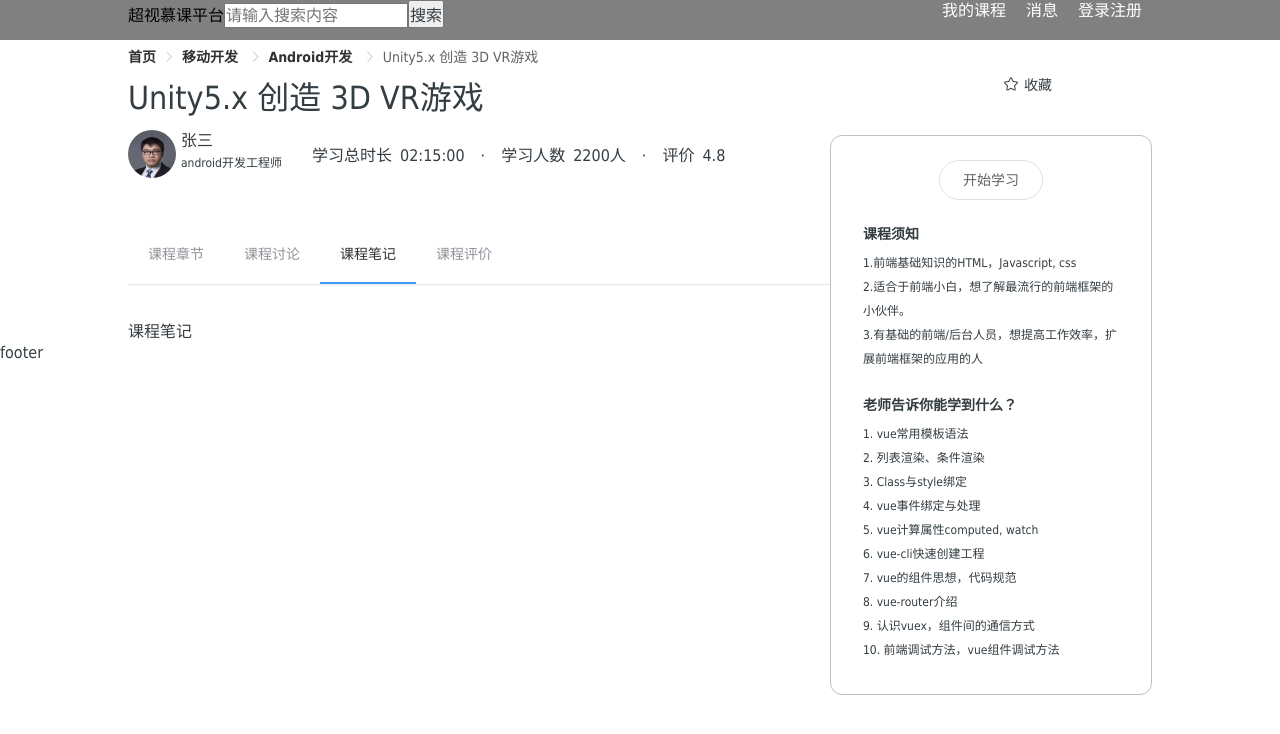
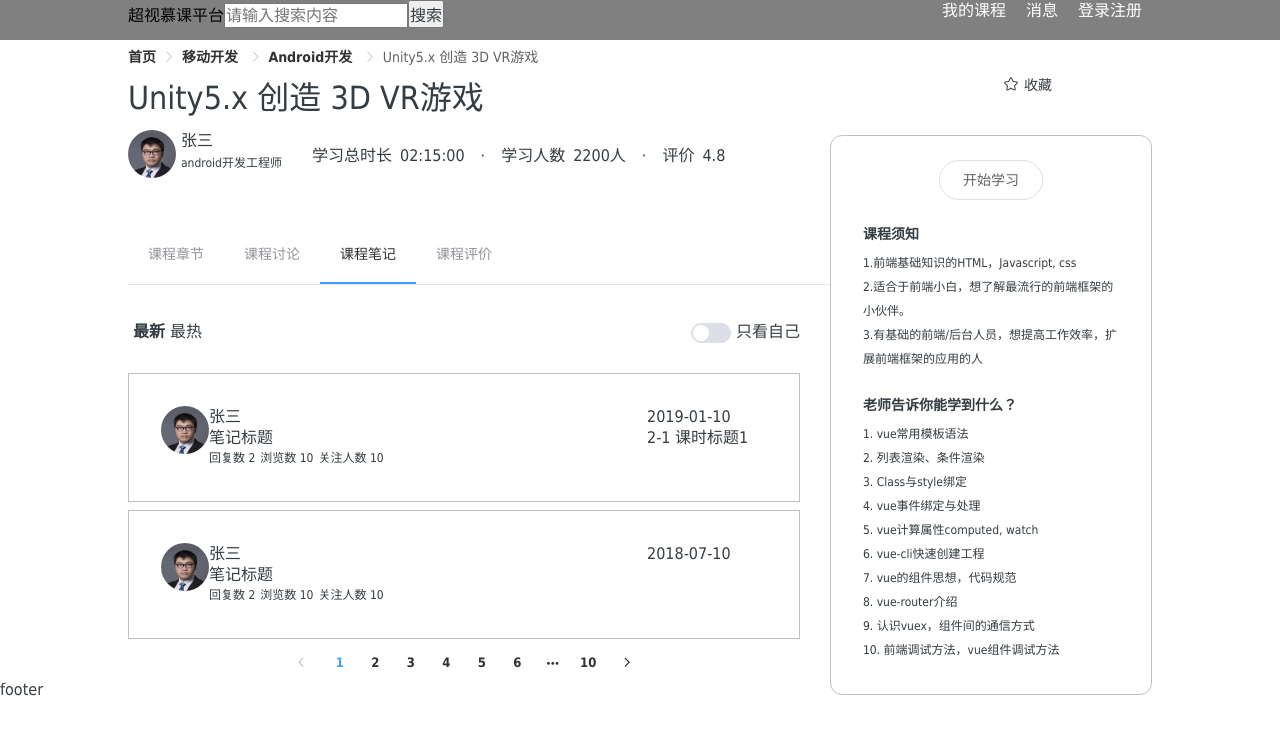
Before and after one commit to clummm/mooc, a Vue app: page /course/1/notes in a window 1280 px wide. Shown: the top 734 px of the page. Built offline with nearby package versions, Linux system fonts and the light colour scheme.

Commit message:
完成课程详情页的课程笔记部分：过滤条件支持查看全部笔记和自己笔记，排序规则支持最新和最热

```diff
--- a/src/components/course/forum/js/forum.js
+++ b/src/components/course/notes/js/NOTES.js
@@ -1,10 +1,10 @@
 import user from '../../../../common/user.jpg'
 
-const FORUM = {
-  forum: [
+const NOTES = {
+  notes: [
     {
       id: 100,
-      title: '讨论标题',
+      title: '笔记标题',
       createTime: '2019-01-10',
       replyCount: 2,
       pageViews: 10,
@@ -25,7 +25,7 @@ const FORUM = {
     },
     {
       id: 100,
-      title: '讨论标题',
+      title: '笔记标题',
       createTime: '2018-07-10',
       replyCount: 2,
       pageViews: 10,
@@ -37,7 +37,7 @@ const FORUM = {
       }
     }
   ],
-  forumNum: 100
+  notesNum: 100
 }
 
-export { FORUM }
+export { NOTES }
--- a/src/components/course/notes/notes.vue
+++ b/src/components/course/notes/notes.vue
@@ -1,17 +1,244 @@
 <!-- 课程笔记 -->
 <template>
-  <div>课程笔记</div>
+  <div class="notes-wrapper">
+    <div class="notes-header clearfix">
+      <span :class="Number(sortingType) === 0 ? 'sorting-type-on' : 'sorting-type'"
+            @click="sorting(0)">最新</span>
+      <span :class="Number(sortingType) === 1 ? 'sorting-type-on' : 'sorting-type'"
+            @click="sorting(1)">最热</span>
+      <div class="mine">
+        <el-switch
+          v-model="mine"
+          active-color="#13ce66"
+          @change="showMine">
+        </el-switch>
+        <span>只看自己</span>
+      </div>
+    </div>
+    <div class="notes">
+      <div class="note-item clearfix"
+           v-for="(item, index) in notes" :key="index"
+           @click="noteDetail(item.id)">
+        <div class="note-item-wrapper">
+          <div class="creator-icon">
+            <img :src="item.creator.avatar"/>
+          </div>
+          <div class="content">
+            <div class="creator line-limit">{{item.creator.name}}</div>
+            <div class="content-title line-limit">
+              {{item.title}}
+            </div>
+            <div class="content-footer">
+              <span>回复数 {{item.replyCount}}</span>
+              <span>浏览数 {{item.pageViews}}</span>
+              <span>关注人数 {{item.likeCount}}</span>
+            </div>
+          </div>
+          <div class="aside">
+            <div class="publish-time">{{item.createTime}}</div>
+            <div class="binding-session line-limit" v-if="item.createPosition"
+                 @click.stop="playVideo(item.createPosition.cid, item.createPosition.sid, item.createPosition.time)">
+              {{`${item.createPosition.chapter}-${item.createPosition.sid} ${item.createPosition.sessionName}`}}
+            </div>
+          </div>
+        </div>
+      </div>
+    </div>
+    <div class="pagination">
+      <el-pagination
+        layout="prev, pager, next"
+        :total="notesNum"
+        :current-page="currentPage"
+        @current-change="handleCurrentChange">
+      </el-pagination>
+    </div>
+  </div>
 </template>
 
 <script>
+  import { NOTES } from './js/NOTES'
+  import { mapGetters } from 'vuex'
+
   export default {
     name: 'notes',
     data () {
-      return {}
+      return {
+        // 当前页
+        currentPage: 1,
+        // 当前条件下的总笔记数
+        notesNum: 0,
+        pageSize: 5,
+        // 笔记列表
+        notes: [],
+        // 排序规则：0->最新, 1->最热
+        sortingType: 0,
+        // 是否只看自己的笔记
+        mine: false
+      }
+    },
+    methods: {
+      // 当前页变化
+      handleCurrentChange (page) {
+        this.handleRoute(page, this.sortingType)
+      },
+      // 笔记页的路由逻辑处理
+      handleRoute (page, sortingType) {
+        page = String(page)
+        sortingType = String(sortingType)
+        if (this.mine) {
+          this.$router.push({
+            name: 'notes',
+            params: this.$route.params,
+            query: { p: page, type: sortingType, filter: 'mine' }
+          })
+        } else {
+          this.$router.push({
+            name: 'notes',
+            params: this.$route.params,
+            query: { p: page, type: sortingType }
+          })
+        }
+      },
+      // 展示自己的笔记
+      showMine () {
+        this.handleRoute('1', this.sortingType)
+      },
+      // 后台获取笔记
+      getNotes () {
+        this.currentPage = Number(this.$route.query.p) || 1
+        this.sortingType = Number(this.$route.query.type) || 0
+        this.mine = this.$route.query.filter === 'mine'
+        console.log(`sotring type is ${this.sortingType}`)
+        console.log(`this.$route.query.filter === 'mine'? ${this.mine}`)
+        // 后台获取笔记
+        if (this.mine) {
+          // 获取自己的笔记
+          // ...post({cid: this.$route.params.cid, currentPage: this.currentPage, pageSize: this.pageSize, sortingType
+          // type: 'mine', uid, token})
+        } else {
+          // 获取所有笔记
+          // ...post({cid: this.$route.params.cid, currentPage: this.currentPage, pageSize: this.pageSize, sortingType})
+        }
+        this.notes = NOTES.notes
+        this.notesNum = NOTES.notesNum
+      },
+      // 更改讨论列表排序规则
+      sorting (sortingType) {
+        if (this.sortingType !== sortingType) {
+          this.handleRoute('1', sortingType)
+        }
+      },
+      // 前往笔记详情页
+      noteDetail (id) {
+        if (!this.userInfo) {
+          this.setAccountWindowShow({
+            show: true,
+            type: 'LOGIN'
+          })
+        } else {
+          // 前往详情页
+          this.$router.push({ name: 'noteDetail', params: { nid: id } })
+        }
+      },
+      // 前往课时播放页
+      playVideo (cid, sid, time) {
+        // 未登录时无法播放课程，弹出登录窗口提示登录
+        if (!this.userInfo) {
+          this.setAccountWindowShow({
+            show: true,
+            type: 'LOGIN'
+          })
+        } else {
+          this.$router.push({
+            name: 'courseVideo',
+            params: {
+              cid: cid,
+              sid: sid,
+              time: time
+            }
+          })
+        }
+      }
+    },
+    watch: {
+      '$route' (to, from) {
+        // 对路由变化作出响应...
+        this.getNotes()
+      }
+    },
+    computed: {
+      ...mapGetters('account', {
+        userInfo: 'getUserInfo'
+      })
+    },
+    created () {
+      this.getNotes()
     }
   }
 </script>
 
-<style scoped>
+<style lang="stylus" scoped>
+  .notes-wrapper
+    .notes-header
+      margin-bottom 30px
 
+      .sorting-type-on
+        font-weight 700
+
+      .sorting-type
+        &:hover
+          cursor pointer
+          color grey
+
+      span
+        padding-left 5px
+
+      .mine
+        float right
+        display inline-block
+
+    .notes
+      .note-item
+        padding 32px
+        border silver solid 1px
+        margin-bottom 8px
+
+        &:hover
+          background-color silver
+          cursor pointer
+
+        .note-item-wrapper
+          position relative
+          top 0
+          left 0
+
+          .creator-icon
+            float left
+
+            img
+              width 48px
+              height 48px
+              border-radius 100%
+
+          .content
+            .content-footer
+              font-size 12px
+
+              span
+                padding-right 5px
+
+          .aside
+            position absolute
+            top 0
+            right 0
+            width 120px
+
+            .binding-session
+              cursor pointer
+
+              &:hover
+                color #ffff
+
+    .pagination
+      text-align center
 </style>
```
Also changed, not shown: src/components/course/forum/forum.vue (+11 -1 lines), 1 other file (tests, documents, lock files or other folders).
